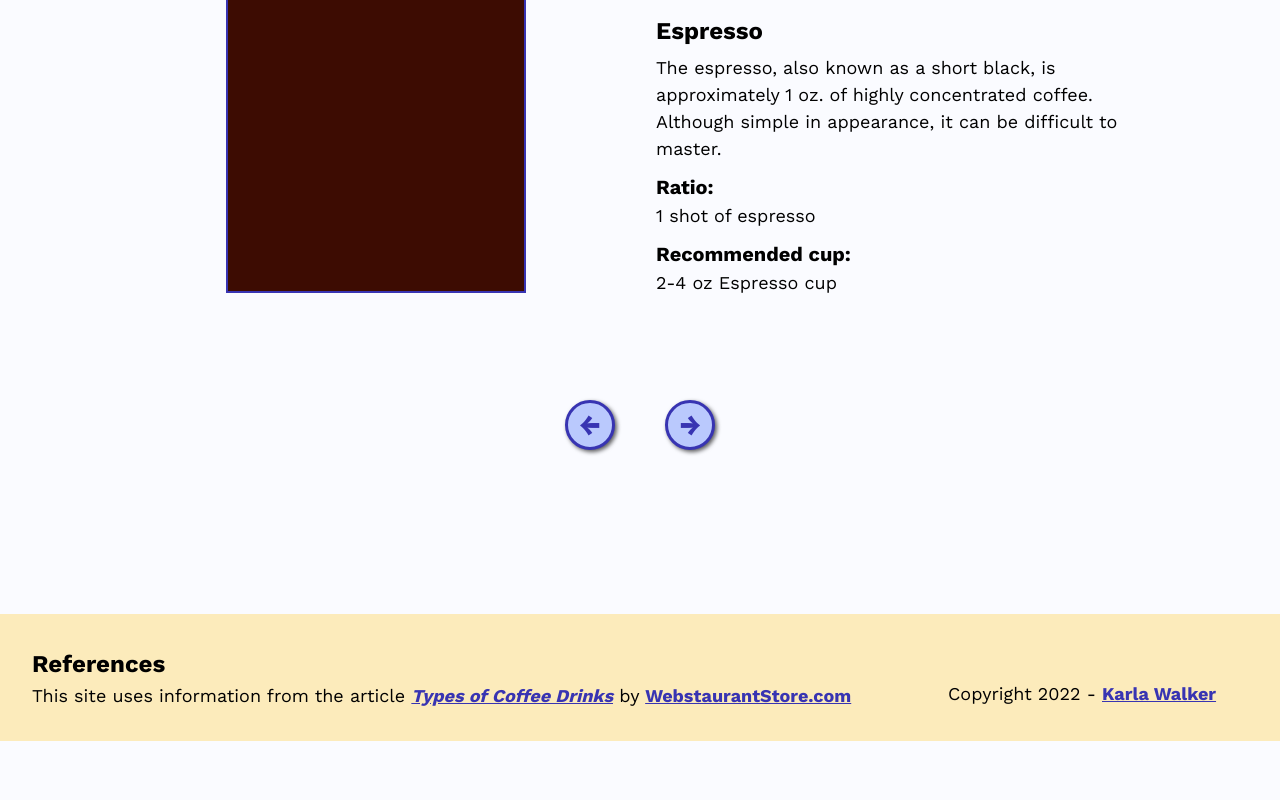
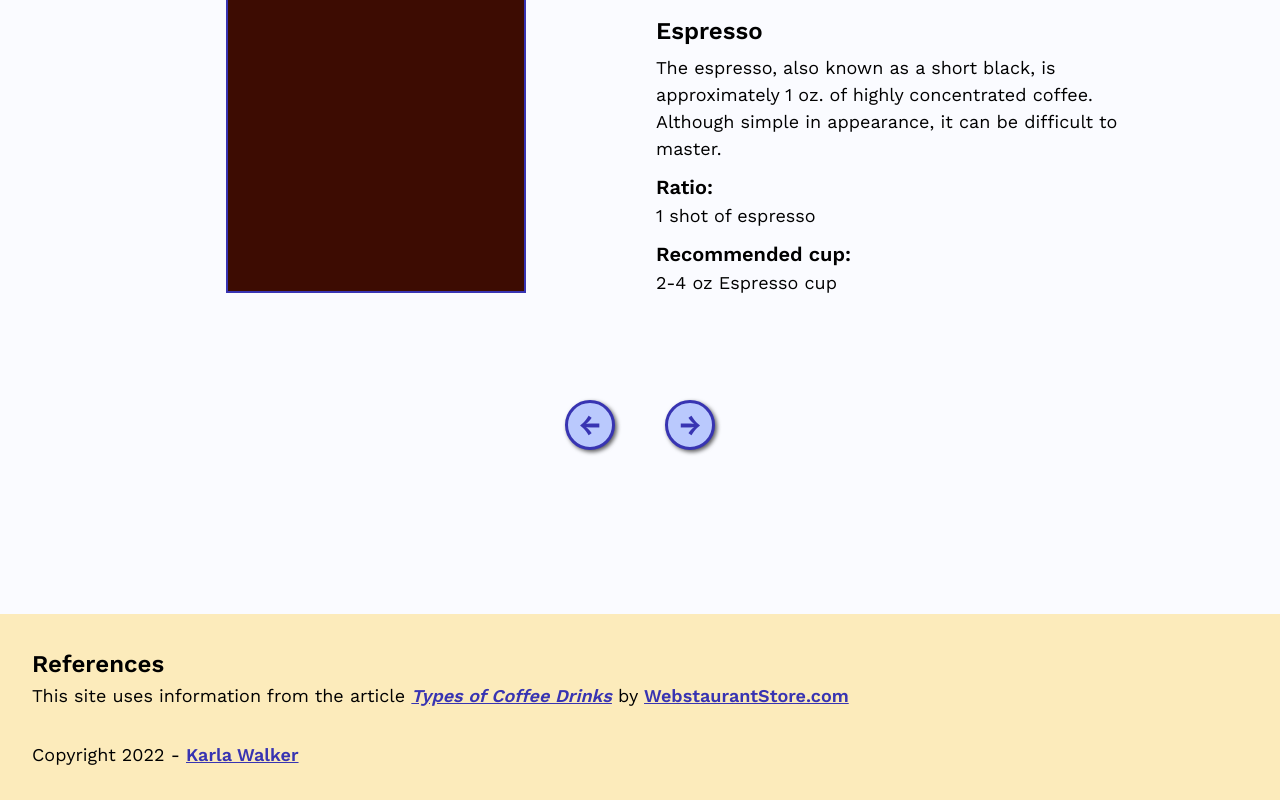
Before and after one commit to karla-codes/coffee-site, a React (Create React App) app: page / in a window 1280 px wide. Shown: the part 472-1272 px from the top of the page. Before the commit the page ends 1213 px from the top, so only its background shows below. Built offline with nearby package versions, Linux system fonts and the light colour scheme.

Commit message:
Update footer layout

```diff
--- a/src/css/style.css
+++ b/src/css/style.css
@@ -56,16 +56,16 @@ h6 {
 
 @font-face {
   font-family: "Work Sans";
-  src: url("../fonts/WorkSans-VariableFont_wght.ttf"), format("ttf");
+  src: url("../fonts/WorkSans-VariableFont_wght.ttf"), format("ttf"), url("../fonts/WorkSans-Regular.woff2") format("woff2"), url("../fonts/WorkSans-Regular.woff") format("woff");
   font-style: normal;
   font-weight: 400;
   font-display: swap;
 }
 @font-face {
   font-family: "Work Sans";
-  src: url("../fonts/WorkSans-VariableFont_wght.ttf"), format("ttf");
+  src: url("../fonts/WorkSans-VariableFont_wght.ttf"), format("ttf"), url("../fonts/WorkSans-SemiBold.woff2") format("woff2"), url("../fonts/WorkSans-SemiBold.woff") format("woff");
   font-style: normal;
-  font-weight: 700;
+  font-weight: 600;
   font-display: swap;
 }
 p,
@@ -315,12 +315,6 @@ footer {
   padding: 32px;
   margin-top: auto;
 }
-@media screen and (min-width: 916px) {
-  footer {
-    flex-direction: row;
-    align-items: center;
-  }
-}
 footer a {
   color: #3834b2;
   font-weight: 600;
--- a/src/sass/_layout.scss
+++ b/src/sass/_layout.scss
@@ -244,11 +244,6 @@ footer {
   padding: 32px;
   margin-top: auto;
 
-  @media screen and (min-width: 916px) {
-    flex-direction: row;
-    align-items: center;
-  }
-
   a {
     color: $dark-secondary;
     font-weight: 600;
```
Also changed, not shown: 1 other file (tests, documents, lock files or other folders).
